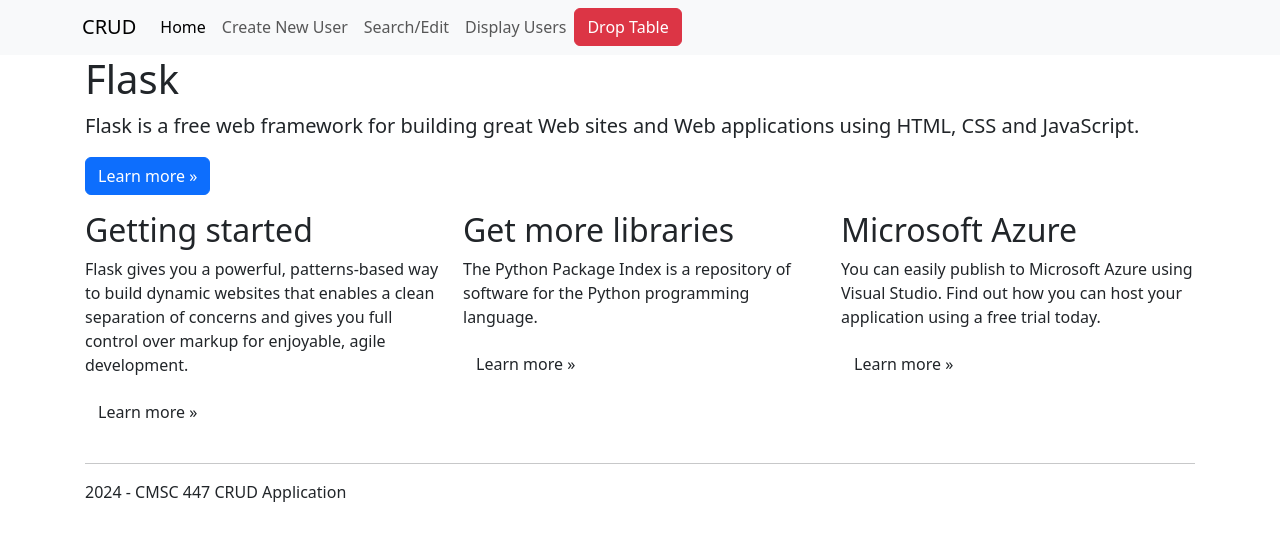
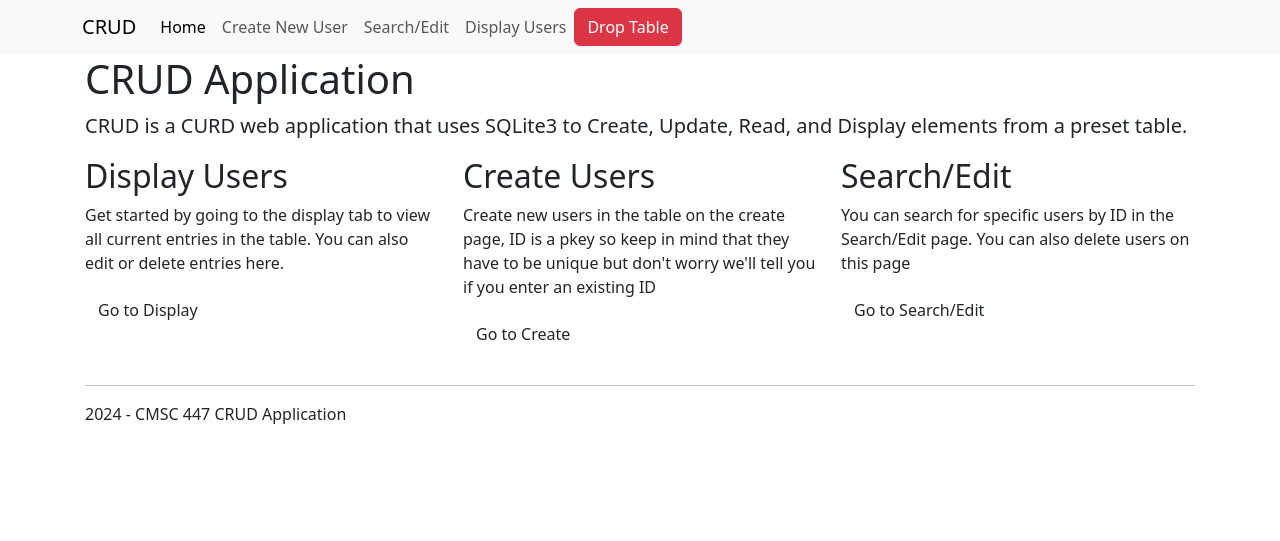
Before and after one commit to pjcorkum/CRUD-HW2-CMSC-447, a Flask app: page / in a window 1280 px wide. Shown: the part 51-592 px from the top of the page. Run offline with Flask 2, Linux system fonts and the light colour scheme; data that the repository does not hold is empty; parts of the project's set-up code (start-up, migrations or seed data) failed here and were passed over; some libraries are stand-ins or nearby versions.

Commit message:
Adds improved input validation to edit and create functions

```diff
--- a/CRUD HW2 CMSC 447/CRUD_HW2_CMSC_447/static/scripts/create.js
+++ b/CRUD HW2 CMSC 447/CRUD_HW2_CMSC_447/static/scripts/create.js
@@ -6,7 +6,10 @@ document.addEventListener('DOMContentLoaded', function () {
         data['id'] = document.getElementById('idfield_create').value;
         data['name'] = document.getElementById('namefield_create').value;
         data['pts'] = document.getElementById('pointsfield_create').value;
-
+        if (data['name'].trim() == '' || data['pts'].trim() == '') {
+            dropResultPlaceholder.innerHTML = 'Error blank field';
+            dropResultPlaceholder.style.color = 'red';
+        } else {
             fetch(baseurl + '/createuser', {
                 method: 'POST',
                 headers: {
@@ -32,5 +35,6 @@ document.addEventListener('DOMContentLoaded', function () {
                     dropResultPlaceholder.innerHTML = error;
                     dropResultPlaceholder.style.color = 'red';
                 });
+        }
     });
 });
--- a/CRUD HW2 CMSC 447/CRUD_HW2_CMSC_447/templates/display.html
+++ b/CRUD HW2 CMSC 447/CRUD_HW2_CMSC_447/templates/display.html
@@ -4,8 +4,7 @@
 <script src="/static/scripts/display.js"></script>
 <div class="jumbotron">
     <h1>Display Data</h1>
-    <p class="lead">Flask is a free web framework for building great Web sites and Web applications using HTML, CSS and JavaScript.</p>
-    <p><a href="http://flask.pocoo.org/" class="btn btn-primary btn-large">Learn more &raquo;</a></p>
+    <p class="lead">This page displays all of the users in the table. Click edit to edit users or delete to delete them. WARNING: DELETE DOES NOT PROMPT FOR CONFIRMATION</p>
 </div>
 <div class="spinner-border text-primary" id="tableLoadingSpinner" role="status">
     <span class="visually-hidden">Loading...</span>
--- a/CRUD HW2 CMSC 447/CRUD_HW2_CMSC_447/templates/index.html
+++ b/CRUD HW2 CMSC 447/CRUD_HW2_CMSC_447/templates/index.html
@@ -3,30 +3,27 @@
 {% block content %}
 
 <div class="jumbotron">
-    <h1>Flask</h1>
-    <p class="lead">Flask is a free web framework for building great Web sites and Web applications using HTML, CSS and JavaScript.</p>
-    <p><a href="http://flask.pocoo.org/" class="btn btn-primary btn-large">Learn more &raquo;</a></p>
+    <h1>CRUD Application</h1>
+    <p class="lead">CRUD is a CURD web application that uses SQLite3 to Create, Update, Read, and Display elements from a preset table.</p>
 </div>
 
 <div class="row">
     <div class="col-md-4">
-        <h2>Getting started</h2>
+        <h2>Display Users</h2>
         <p>
-            Flask gives you a powerful, patterns-based way to build dynamic websites that
-            enables a clean separation of concerns and gives you full control over markup
-            for enjoyable, agile development.
+            Get started by going to the display tab to view all current entries in the table. You can also edit or delete entries here.
         </p>
-        <p><a class="btn btn-default" href="http://flask.pocoo.org/docs/">Learn more &raquo;</a></p>
+        <p><a class="btn btn-default" href="{{url_for('display')}}">Go to Display</a></p>
     </div>
     <div class="col-md-4">
-        <h2>Get more libraries</h2>
-        <p>The Python Package Index is a repository of software for the Python programming language.</p>
-        <p><a class="btn btn-default" href="https://pypi.python.org/pypi">Learn more &raquo;</a></p>
+        <h2>Create Users</h2>
+        <p>Create new users in the table on the create page, ID is a pkey so keep in mind that they have to be unique but don't worry we'll tell you if you enter an existing ID</p>
+        <p><a class="btn btn-default" href="{{url_for('create')}}">Go to Create</a></p>
     </div>
     <div class="col-md-4">
-        <h2>Microsoft Azure</h2>
-        <p>You can easily publish to Microsoft Azure using Visual Studio. Find out how you can host your application using a free trial today.</p>
-        <p><a class="btn btn-default" href="http://azure.microsoft.com">Learn more &raquo;</a></p>
+        <h2>Search/Edit</h2>
+        <p>You can search for specific users by ID in the Search/Edit page. You can also delete users on this page</p>
+        <p><a class="btn btn-default" href="{{url_for('search')}}">Go to Search/Edit</a></p>
     </div>
 </div>
 
--- a/CRUD HW2 CMSC 447/CRUD_HW2_CMSC_447/templates/search.html
+++ b/CRUD HW2 CMSC 447/CRUD_HW2_CMSC_447/templates/search.html
@@ -4,7 +4,7 @@
 <script src="/static/scripts/search.js"></script>
 <div class="header">
     <h1>Search/Edit</h1>
-    <p class="lead">Welcome to the search page, you can search by Name or ID</p>
+    <p class="lead">Welcome to the search page, you can search by Name or ID. Click edit to edit users or delete to delete them. WARNING: DELETE DOES NOT PROMPT FOR CONFIRMATION</p>
 </div>
 
 <h2>ID</h2>
```
Also changed, not shown: CRUD HW2 CMSC 447/CRUD_HW2_CMSC_447/static/scripts/display.js (+22 -2 lines), CRUD HW2 CMSC 447/CRUD_HW2_CMSC_447/static/scripts/search.js (+14 -2 lines), CRUD HW2 CMSC 447/CRUD_HW2_CMSC_447/templates/create.html (+3 -4 lines), CRUD HW2 CMSC 447/prod.db, 1 other file. Lines whose indentation alone changed are shown as unchanged.
